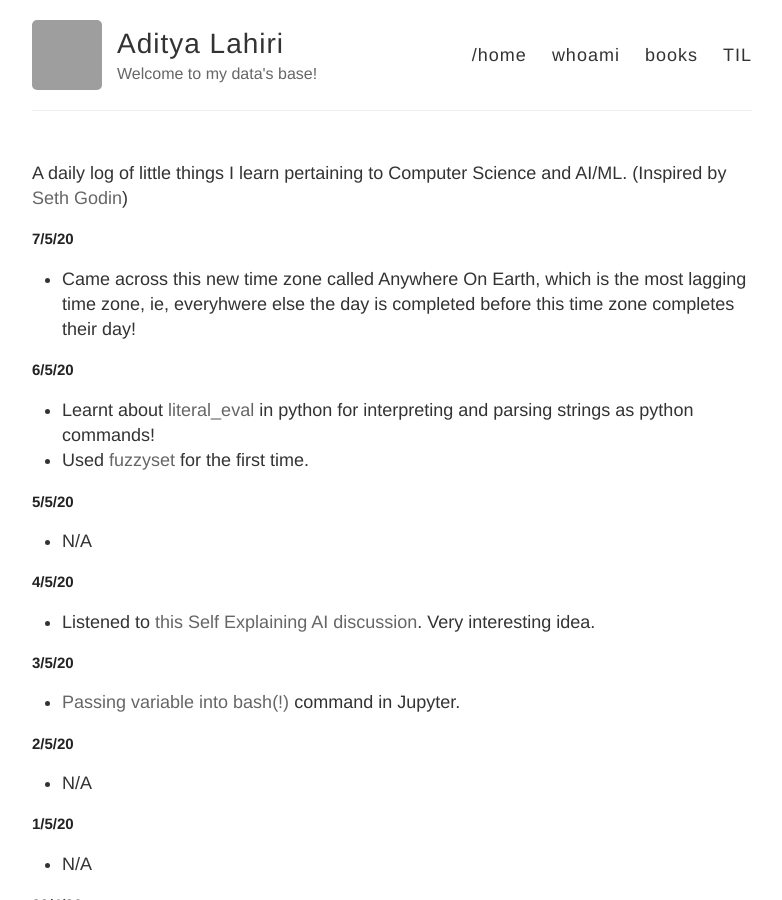
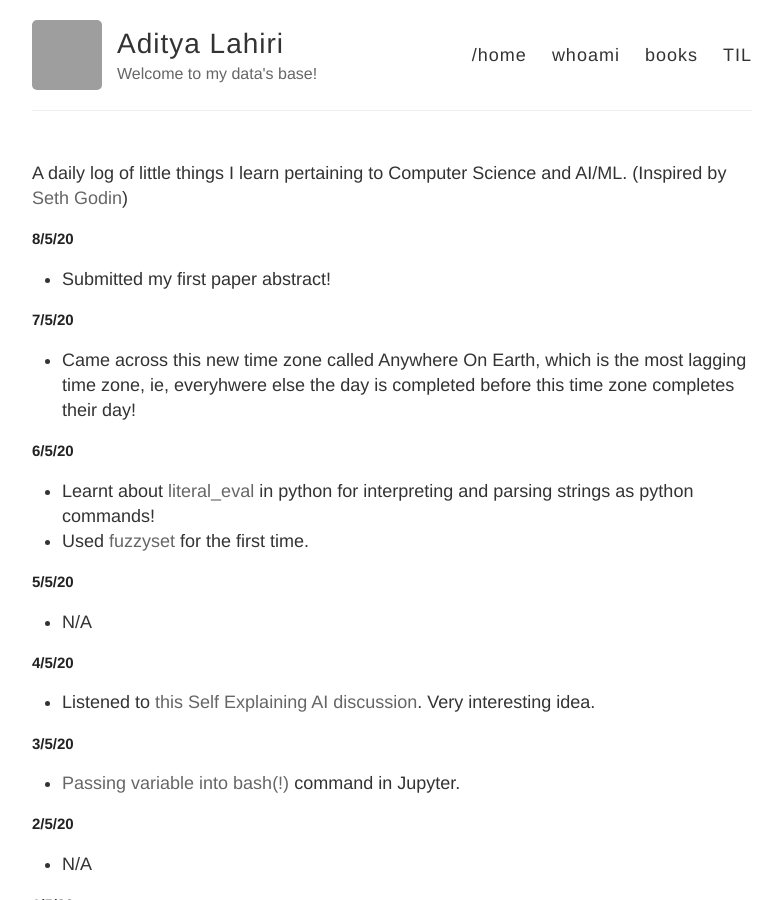
Before and after one commit to adityalahiri/adityalahiri.github.io, a Jekyll site: the page built from TIL.md, in a window 1280 px wide and 900 px high. Shown: the whole window, without its empty margins (248-1030 px from the left). Built offline with Jekyll 4.4.1, drawn with Linux system fonts in a browser that asks for light colours; our own code applies the rules of GitHub Pages for plain Markdown files; grey boxes are pictures that could not be loaded.

Commit message:
Update for 8/5/20

```diff
--- a/TIL.md
+++ b/TIL.md
@@ -1,5 +1,9 @@
 A daily log of little things I learn pertaining to Computer Science and AI/ML.
 (Inspired by [Seth Godin](https://seths.blog/))
+
+## 8/5/20
+
+* Submitted my first paper abstract!
 
 ## 7/5/20
 
```
